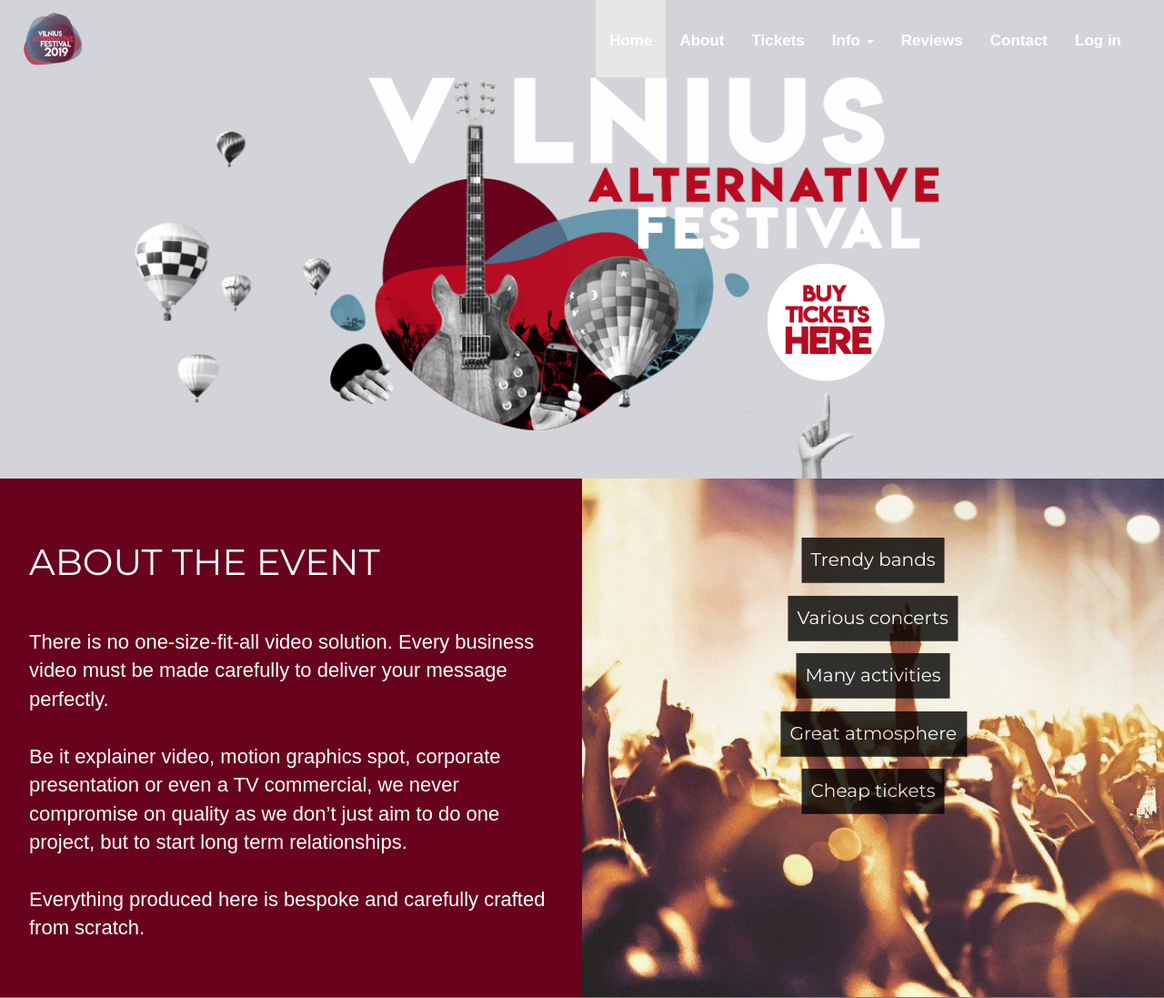
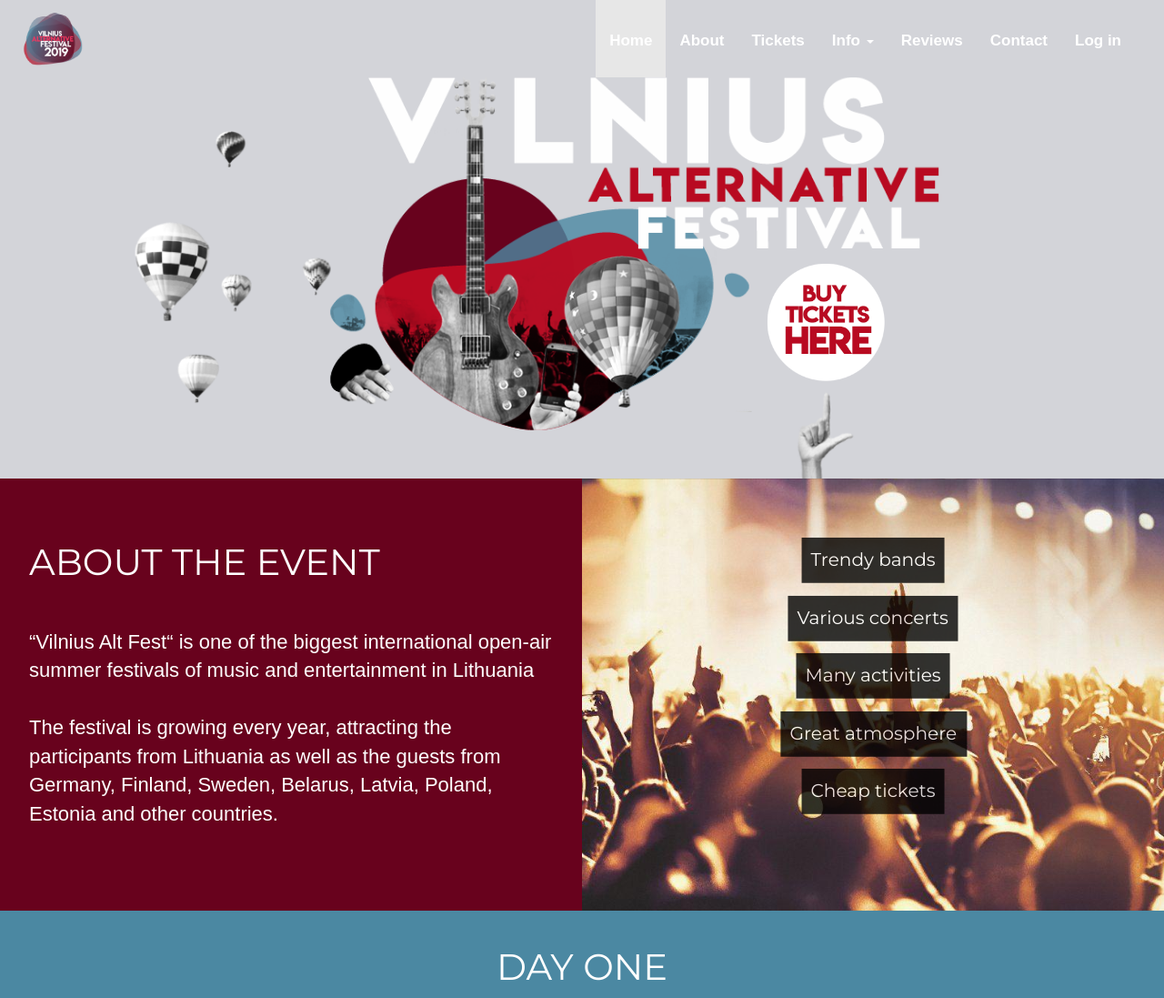
Before and after one commit to tadas559/Final-Coursework-TadasVinckas, a PHP site: page / in a window 1280 px wide. Shown: the top 1097 px of the page at 91% size. Run offline with PHP 8.4, Linux system fonts and the light colour scheme; data comes from the database, SQL or seed files in the repository; some libraries are stand-ins or nearby versions.

Commit message:
edited text

```diff
--- a/index.php
+++ b/index.php
@@ -75,11 +75,10 @@
 			<div class="aboutleft infoblock">
 				<div class="infocontent">
 					<h2>About the event</h2>
-					<p>There is no one-size-fit-all video solution. Every business video must be made carefully to deliver your message perfectly.<br><br>
+										<p>“Vilnius Alt Fest“ is one of the biggest international open-air summer festivals of music and entertainment in Lithuania<br><br>
 
-						Be it explainer video, motion graphics spot, corporate presentation or even a TV commercial, we never compromise on quality as we don’t just aim to do one project, but to start long term relationships.<br><br>
-
-						Everything produced here is bespoke and carefully crafted from scratch.</p>
+						The festival is growing every year, attracting the participants from Lithuania as well as the guests from Germany, Finland, Sweden, Belarus, Latvia, Poland, Estonia and other countries.<br><br>
+</p>
 				</div>
 			</div>
 			<div class="aboutright infoblock">
```
